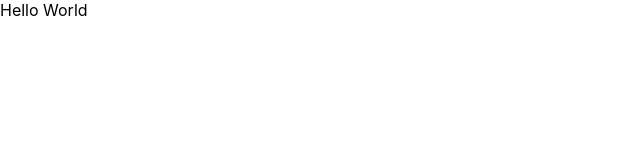
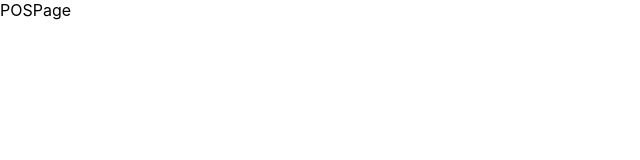
Before and after one commit to valytessa/react, a React (Create React App) app in the folder sample-pos/frontend/: page /pos in a window 1280 px wide. Shown: the top 160 px of the page, without its empty margins (0-640 px from the left). Built offline with nearby package versions, Linux system fonts and the light colour scheme.

Commit message:
Feat: Add react-router-dom and implement basic routing

```diff
--- a/sample-pos/frontend/package.json
+++ b/sample-pos/frontend/package.json
@@ -9,6 +9,7 @@
     "@testing-library/user-event": "^13.5.0",
     "react": "^19.1.0",
     "react-dom": "^19.1.0",
+    "react-router-dom": "^7.6.2",
     "react-scripts": "5.0.1",
     "web-vitals": "^2.1.4"
   },
--- a/sample-pos/frontend/src/App.js
+++ b/sample-pos/frontend/src/App.js
@@ -1,8 +1,19 @@
+import {
+  BrowserRouter as Router,
+  Routes,
+  Route,
+} from 'react-router-dom';
+import HomePage from './pages/HomePage';
+import POSPage from './pages/POSPage';
+
 function App() {
   return (
-    <div className="App">
-      Hello World
-    </div>
+    <Router>
+      <Routes>
+        <Route path="/" element={<HomePage/>} />
+        <Route path="/pos" element={<POSPage/>} />
+      </Routes>
+    </Router>
   );
 }
 
--- /dev/null
+++ b/sample-pos/frontend/src/pages/HomePage.jsx
@@ -0,0 +1,11 @@
+import React from 'react'
+
+function HomePage() {
+  return (
+    <div>
+        HomePage
+    </div>
+  )
+}
+
+export default HomePage
--- /dev/null
+++ b/sample-pos/frontend/src/pages/POSPage.jsx
@@ -0,0 +1,11 @@
+import React from 'react'
+
+function POSPage() {
+  return (
+    <div>
+        POSPage
+    </div>
+  )
+}
+
+export default POSPage
```
Also changed, not shown: 1 other file (tests, documents, lock files or other folders).
